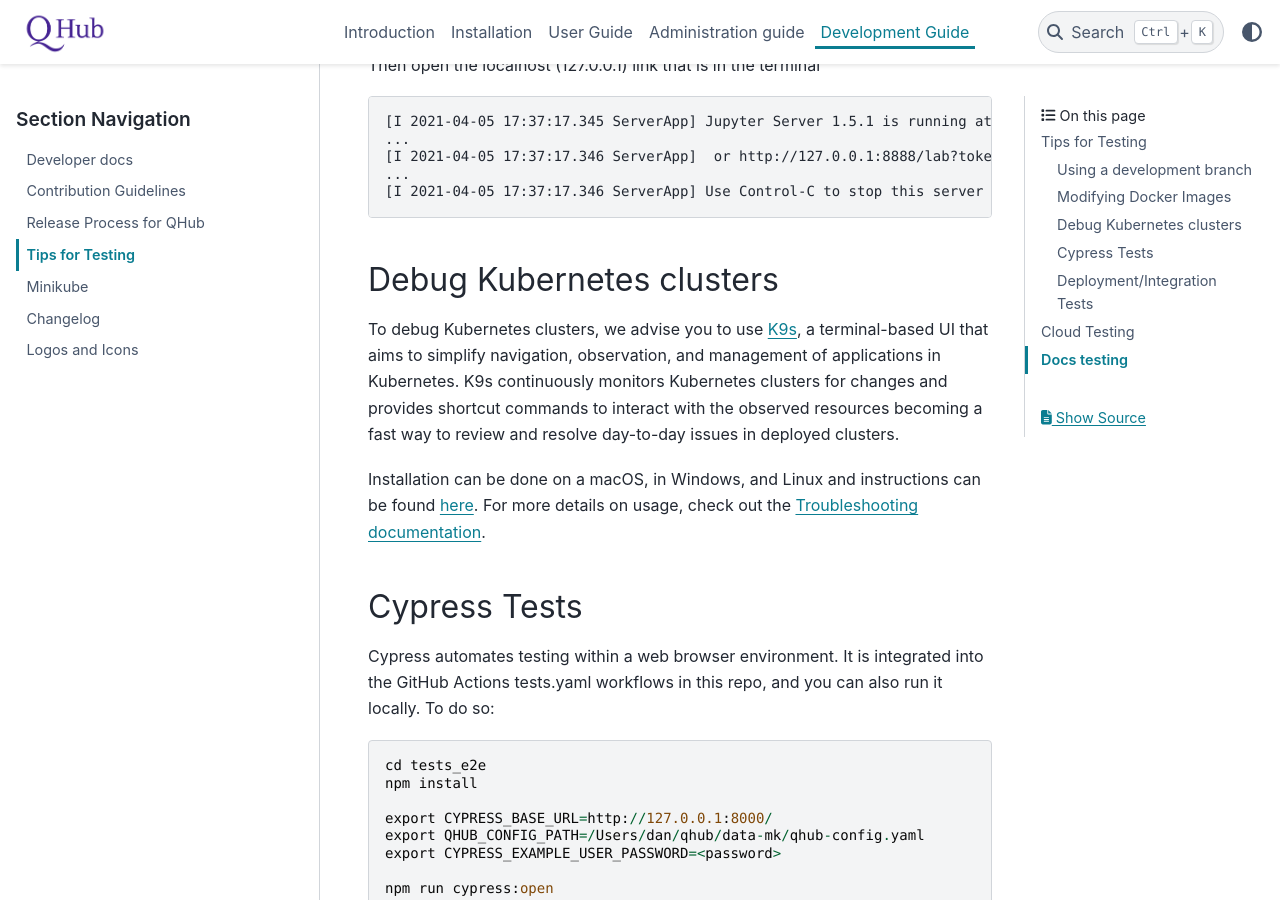
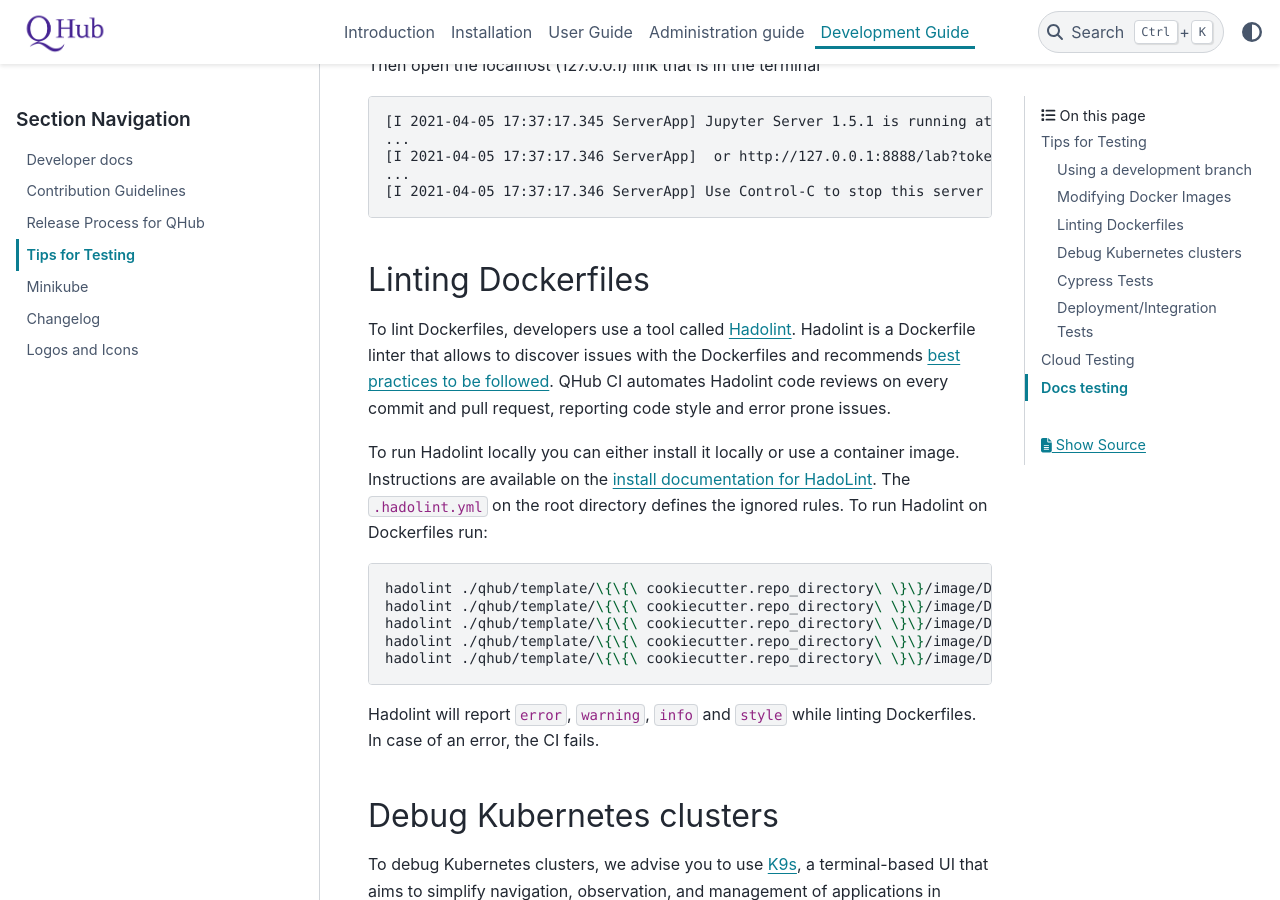
Before and after one commit to nebari-dev/nebari, a Sphinx documentation site: the page built from docs/source/dev_guide/testing.md, in a window 1280 px wide and 900 px high, scrolled down 1341 px. Built offline with Sphinx 7.4.7 and the PyData theme 0.15.4, drawn with Linux system fonts in a browser that asks for light colours.

Commit message:
Integrates Hadolint for Dockerfile linting (#917)
* CI: Add Hadolint configuration and GitHub Action to lint Dockerfiles

* Fixing working directory path to run Hadolint

* fix hadolint file path

* DOCS: Add Hadolint specific docs in testing guide

* DOCS: Fix Vale errors

* Add a pre-commit hook for Hadolint

* Update hadolint pre-commit hooks

Co-authored-by: iameskild <eskild@doublee.io>

````diff
--- a/docs/source/dev_guide/testing.md
+++ b/docs/source/dev_guide/testing.md
@@ -61,6 +61,22 @@ Then open the localhost (127.0.0.1) link that is in the terminal
 ...
 [I 2021-04-05 17:37:17.346 ServerApp] Use Control-C to stop this server and shut down all kernels (twice to skip confirmation).
 ```
+
+## Linting Dockerfiles
+
+To lint Dockerfiles, developers use a tool called [Hadolint](https://github.com/hadolint/hadolint). Hadolint is a Dockerfile linter that allows to discover issues with the Dockerfiles and recommends [best practices to be followed](https://docs.docker.com/develop/develop-images/dockerfile_best-practices/). QHub CI automates Hadolint code reviews on every commit and pull request, reporting code style and error prone issues.
+
+To run Hadolint locally you can either install it locally or use a container image. Instructions are available on the [install documentation for HadoLint](https://github.com/hadolint/hadolint#install). The `.hadolint.yml` on the root directory defines the ignored rules. To run Hadolint on Dockerfiles run:
+
+```shell
+hadolint ./qhub/template/\{\{\ cookiecutter.repo_directory\ \}\}/image/Dockerfile.conda-store
+hadolint ./qhub/template/\{\{\ cookiecutter.repo_directory\ \}\}/image/Dockerfile.dask-gateway
+hadolint ./qhub/template/\{\{\ cookiecutter.repo_directory\ \}\}/image/Dockerfile.dask-worker
+hadolint ./qhub/template/\{\{\ cookiecutter.repo_directory\ \}\}/image/Dockerfile.jupyterhub
+hadolint ./qhub/template/\{\{\ cookiecutter.repo_directory\ \}\}/image/Dockerfile.jupyterlab
+```
+
+Hadolint will report `error`, `warning`, `info` and `style` while linting Dockerfiles. In case of an error, the CI fails.
 
 ## Debug Kubernetes clusters
 
````
Also changed, not shown: .hadolint.yaml (added), .pre-commit-config.yaml, 3 other files.
